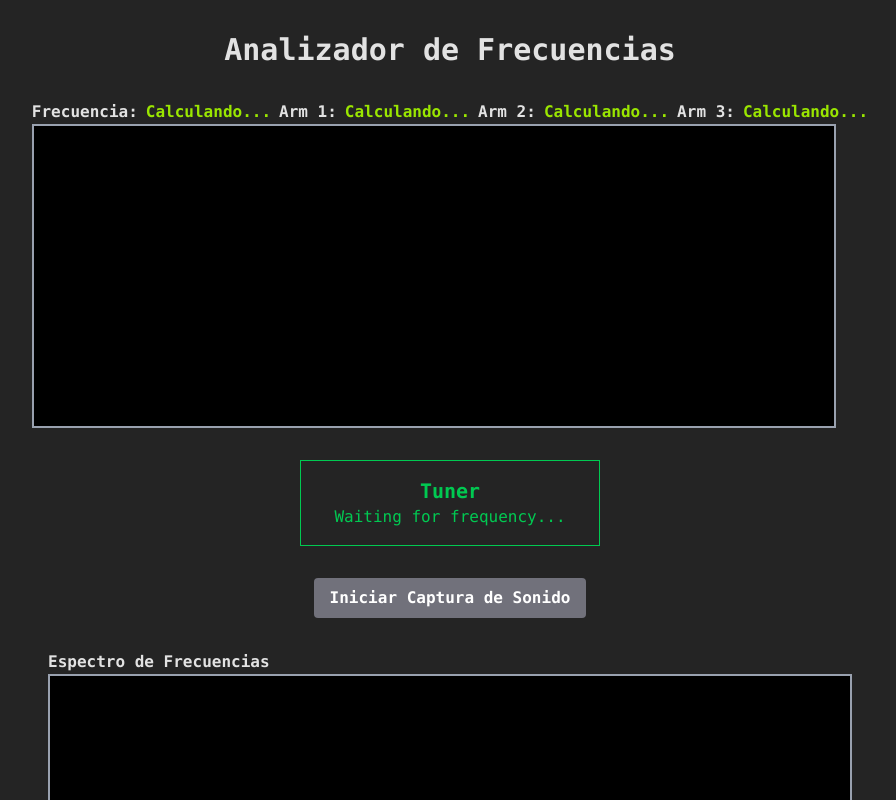
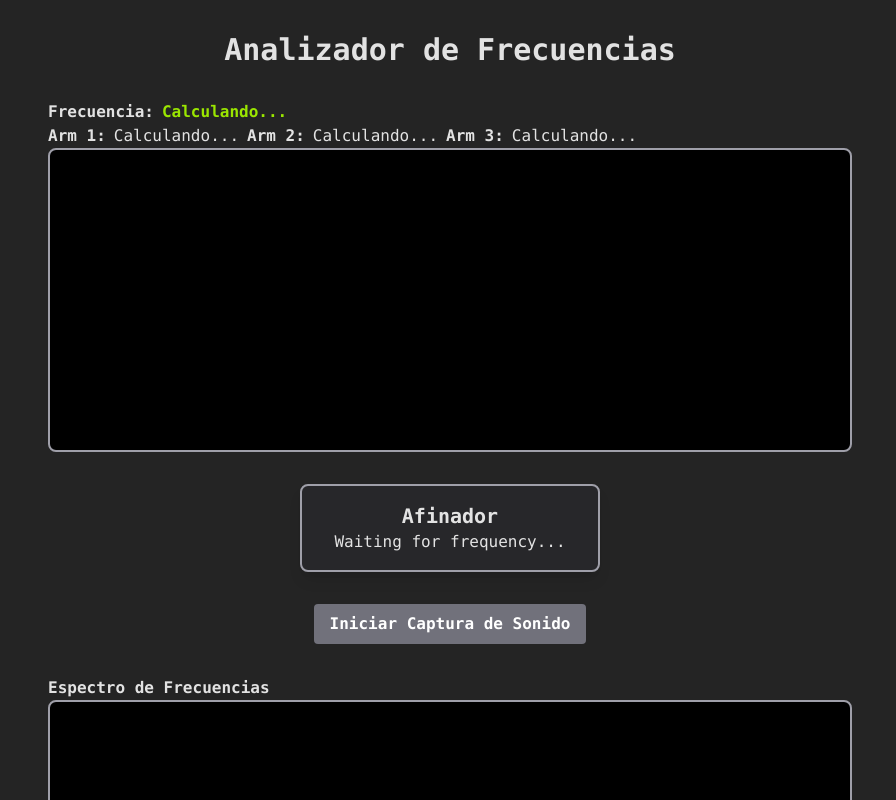
Before and after one commit to keilevv/guitar-tuner-app, a React (Vite) app: page / in a window 1280 px wide. Shown: the top 800 px of the page, without its empty margins (190-1086 px from the left). Built offline with nearby package versions, Linux system fonts and the light colour scheme.

Commit message:
so prettyyy

```diff
--- a/src/Components/DrawWave/index.jsx
+++ b/src/Components/DrawWave/index.jsx
@@ -72,29 +72,31 @@ function DrawWave({ frequency, analyser, isRecording }) {
 
   return (
     <div>
-      <div className="flex gap-1">
-        <div className="flex gap-2 flex-wrap">
+      <div className="flex flex-col">
+        <div className="flex gap-2">
           <h2 className="font-semibold">Frecuencia:</h2>
           <h2 className="font-semibold text-lime-400">
             {frequency ? frequency.toFixed(2) + " Hz" : " Calculando..."}
           </h2>
+        </div>
+        <div className="flex gap-2 flex-wrap">
           <h2 className="font-semibold">Arm 1:</h2>
-          <h2 className="font-semibold text-lime-400">
+          <h2 className="font-normal ">
             {frequency ? (frequency * 2).toFixed(2) + " Hz" : " Calculando..."}
           </h2>
           <h2 className="font-semibold">Arm 2:</h2>
-          <h2 className="font-semibold text-lime-400">
+          <h2 className="font-normal ">
             {frequency ? (frequency * 3).toFixed(2) + " Hz" : " Calculando..."}
           </h2>
           <h2 className="font-semibold">Arm 3:</h2>
-          <h2 className="font-semibold text-lime-400">
+          <h2 className="font-normal ">
             {frequency ? (frequency * 4).toFixed(2) + " Hz" : " Calculando..."}
           </h2>
         </div>
       </div>
       <canvas
         ref={canvasRef}
-        className="border-2 border-gray-400 bg-black"
+        className="border-2 border-zinc-400 bg-black rounded-lg "
         width={isMobileScreen ? 350 : 800}
         height={isMobileScreen ? 200 : 300}
       ></canvas>
--- a/src/Components/FrequencySpectrum/index.jsx
+++ b/src/Components/FrequencySpectrum/index.jsx
@@ -69,7 +69,7 @@ function FrequencySpectrum({ frequencyData, isRecording }) {
       <h2 className="font-semibold">Espectro de Frecuencias</h2>
       <canvas
         ref={canvasRef}
-        className="border-2 border-gray-400 bg-black"
+        className="border-2 border-zinc-400 bg-black rounded-lg "
         width={isMobileScreen ? 350 : 800}
         height={isMobileScreen ? 200 : 300}
       ></canvas>
--- a/src/Components/Tuner/index.jsx
+++ b/src/Components/Tuner/index.jsx
@@ -29,17 +29,25 @@ function Tuner({ frequency }) {
 
   const isInTune = Math.abs(centsOff) < 5; // Acceptable threshold in cents
   const indicatorColor = isInTune ? "text-green-500" : "text-red-500";
-  const direction = centsOff > 0 ? "Too High" : "Too Low";
+  const direction = centsOff > 0 ? "Muy Alto" : "Muy bajo";
 
   return (
-    <div className={`flex flex-col items-center p-4 border ${indicatorColor} min-w-[300px]`}>
-      <h2 className="text-xl font-bold">Tuner</h2>
+    <div
+      className={`flex flex-col items-center p-4 border-zinc-400 border-2 rounded-lg shadow-lg  bg-zinc-800 min-w-[300px]`}
+    >
+      <h2 className="text-xl font-bold">Afinador</h2>
       {closestNote ? (
         <div className="text-center">
-          <p className="text-2xl font-semibold">{closestNote.note}</p>
+          <p
+            className={`text-2xl font-semibold ${
+              isInTune ? "text-green-500" : "text-red-500"
+            }`}
+          >
+            {closestNote.note}
+          </p>
           <p className={indicatorColor}>
             {isInTune
-              ? "In Tune"
+              ? "Afinado"
               : `${direction} (${centsOff.toFixed(2)} cents)`}
           </p>
         </div>
```
